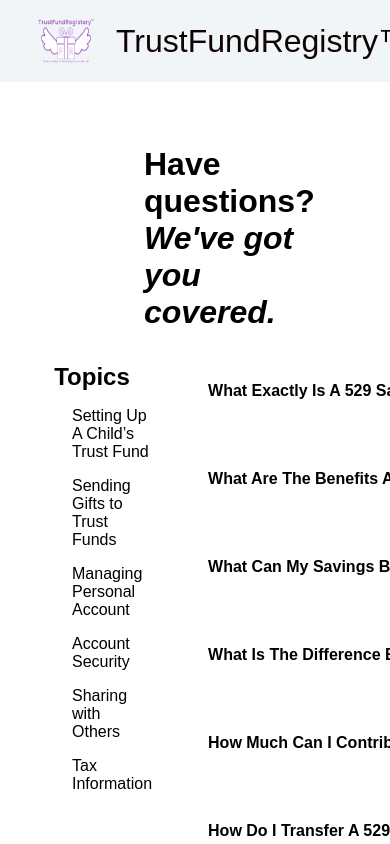
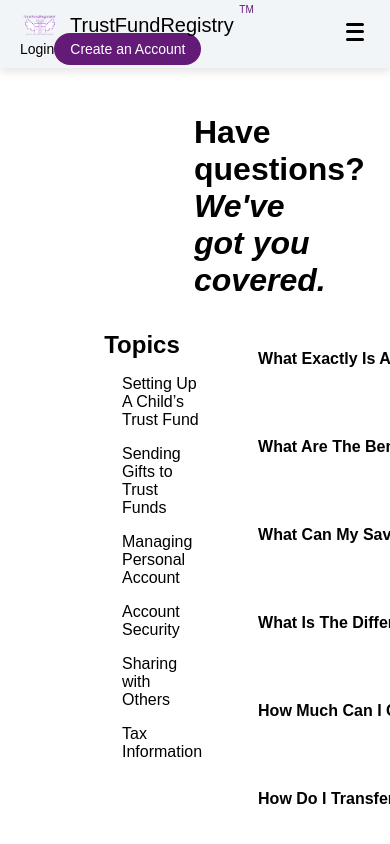
Before and after one commit to Runwei-Hesham/FAQ-Page, a React (Create React App) app in the folder faq/: page / in a window 390 px wide. Shown: the top 844 px of the page. Built offline with nearby package versions, Linux system fonts and the light colour scheme.

Commit message:
fix: Navbar styling consistent with other repos

```diff
--- a/faq/src/App.js
+++ b/faq/src/App.js
@@ -4,8 +4,8 @@ import { BrowserRouter as Router, Routes, Route } from "react-router-dom";
 function App() {
   return (
     <div>
-      <Navbar/>
-    <Faq/>
+      <Navbar />
+      <Faq />
     </div>
   );
 }
--- a/faq/src/components/NavBar.jsx
+++ b/faq/src/components/NavBar.jsx
@@ -1,24 +1,37 @@
-import { Link } from "react-router-dom";
-import "../css/styles.css";
-import trustfundregistrylogo from "/Users/heshamsharafaldin/Desktop/FAQ-Page/faq/src/Gallery/TrustFundRegistryImages/Trustfundregistery-01.png";
-function Navbar() {
+import "../css/Navbar.css";
+import newLogo from "../Gallery/TrustFundRegistryImages/Trustfundregistery-01.png";
+import React, { useState } from "react";
+import { useNavigate } from "react-router-dom";
+
+const Navbar = () => {
+
+
   return (
-    <nav className="nav">
-      <div className="site-title">
-        <img src={trustfundregistrylogo}></img>TrustFundRegistry™
+    <div className="navbar">
+      <div className="logo-container">
+        <img src={newLogo} alt="TrustFundRegistry" className="logo" />
+        <div className="logo-text">
+          TrustFundRegistry
+          <sup className="tm">TM</sup>
+        </div>
       </div>
-      <ul>
-        <button>ABOUT US</button>
-        <button>GIFTING</button>
-        <button>LEARN</button>
-        <button>HELP</button>
-      </ul>
-      <div className="auth-buttons">
-        <button>LOGIN</button>
-        <button style={{color: "white", background: "#631B77"}}>CREATE AN ACCOUNT</button>
+      <button className="menu-button">
+        <div className="menu-icon"></div>
+        <div className="menu-icon"></div>
+        <div className="menu-icon"></div>
+      </button>
+      <nav className="nav-links">
+        <span>About Us</span>
+        <span>Gifting</span>
+        <span>Learn</span>
+        <span>Help</span>
+      </nav>
+      <div className="">
+        <span className="login-button">Login</span>
+        <span className="create-account-button">Create an Account</span>
       </div>
-    </nav>
+    </div>
   );
-}
+};
 
 export default Navbar;
--- /dev/null
+++ b/faq/src/css/Navbar.css
@@ -0,0 +1,190 @@
+* {
+  box-sizing: border-box;
+}
+
+body {
+  font-family: "Poppins", sans-serif;
+}
+
+.navbar {
+  display: flex;
+  justify-content: space-between;
+  align-items: center;
+  padding: 20px 60px;
+  background-color: #f2f5f7;
+  box-shadow: 0 4px 8px rgba(0, 0, 0, 0.1);
+  position: fixed;
+  width:100%;
+  top:0;
+  z-index: 4;
+  margin-bottom: 100px;
+}
+
+.logo-container {
+  display: flex;
+  align-items: center;
+  cursor: pointer;
+}
+
+.logo {
+  width: 50px;
+  height: auto;
+  margin-right: 10px;
+  transform:scale(1.5)
+}
+
+.logo-text {
+  font-size: 24px;
+  font-weight: 400;
+  color: #000;
+  position: relative;
+}
+
+.logo-text .tm {
+  font-size: 10px;
+  vertical-align: super;
+  position: absolute;
+  top: -10px;
+  right: -20px;
+  color: #631b77;
+}
+
+.nav-links {
+  display: flex;
+  justify-content: space-around;
+  flex-grow: 1;
+  margin: 0 20px;
+}
+
+.nav-links span {
+  color: black;
+  text-decoration: none;
+  font-size: 16px;
+  margin: 0 10px;
+  cursor: pointer;
+}
+
+.nav-links span:hover {
+  text-decoration: underline;
+}
+
+.auth-buttons {
+  display: flex;
+  align-items: center;
+  margin-left: 150px;
+}
+
+.login-button {
+  color: black;
+  text-decoration: none;
+  font-size: 16px;
+  margin-right: 20px;
+  cursor: pointer;
+}
+
+.create-account-button {
+  background-color: #631b77;
+  color: white;
+  padding: 10px 20px;
+  border: none;
+  border-radius: 50px;
+  font-size: 16px;
+  text-decoration: none;
+  transition: background-color 0.3s, transform 0.3s;
+  cursor: pointer;
+}
+
+.create-account-button:hover {
+  background-color: #4d155c;
+}
+
+.create-account-button:active {
+  transform: scale(0.98);
+}
+
+.menu-button {
+  display: none;
+  flex-direction: column;
+  justify-content: space-around;
+  height: 24px;
+  width: 30px;
+  background: none;
+  border: none;
+  cursor: pointer;
+  position: absolute;
+  right: 20px;
+}
+
+.menu-icon {
+  width: 100%;
+  height: 3px;
+  background-color: black;
+  border-radius: 5px;
+}
+
+/* Responsive Styles */
+@media (max-width: 768px) {
+  .navbar {
+    padding: 20px;
+    flex-direction: column;
+    align-items: flex-start;
+  }
+
+  .menu-button {
+    display: flex;
+    align-self: flex-end;
+    position: absolute;
+    top: 20px;
+    right: 20px;
+  }
+
+  .nav-links,
+  .auth-buttons {
+    display: none;
+    flex-direction: column;
+    align-items: flex-start;
+    width: 100%;
+  }
+
+  .nav-links.open,
+  .auth-buttons.open {
+    display: flex;
+  }
+
+  .nav-links span,
+  .login-button,
+  .create-account-button {
+    margin: 10px 0;
+  }
+
+  .auth-buttons {
+    margin-left: 0;
+  }
+}
+
+@media (max-width: 480px) {
+  .navbar {
+    padding: 10px 20px;
+  }
+
+  .logo {
+    width: 40px;
+  }
+
+  .logo-text {
+    font-size: 20px;
+  }
+
+  .nav-links span {
+    font-size: 14px;
+  }
+
+  .login-button,
+  .create-account-button {
+    font-size: 14px;
+  }
+
+  .create-account-button {
+    padding: 8px 16px;
+  }
+}
--- a/faq/src/css/faq.css
+++ b/faq/src/css/faq.css
@@ -33,6 +33,7 @@ body {
 }
 .center-padding {
   padding: 2rem;
+  margin: 50px;
 }
 .center {
   display: flex;
```
